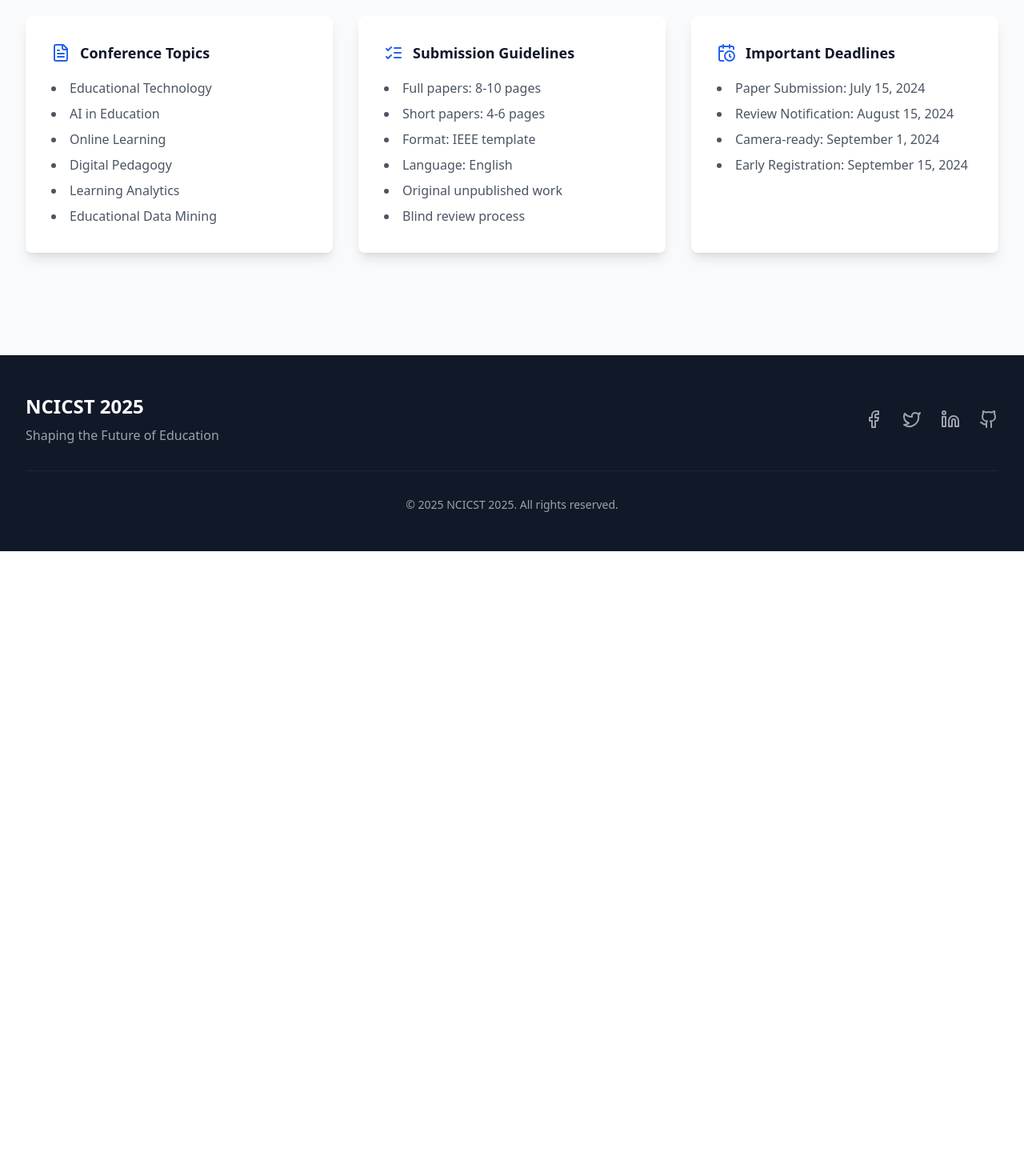
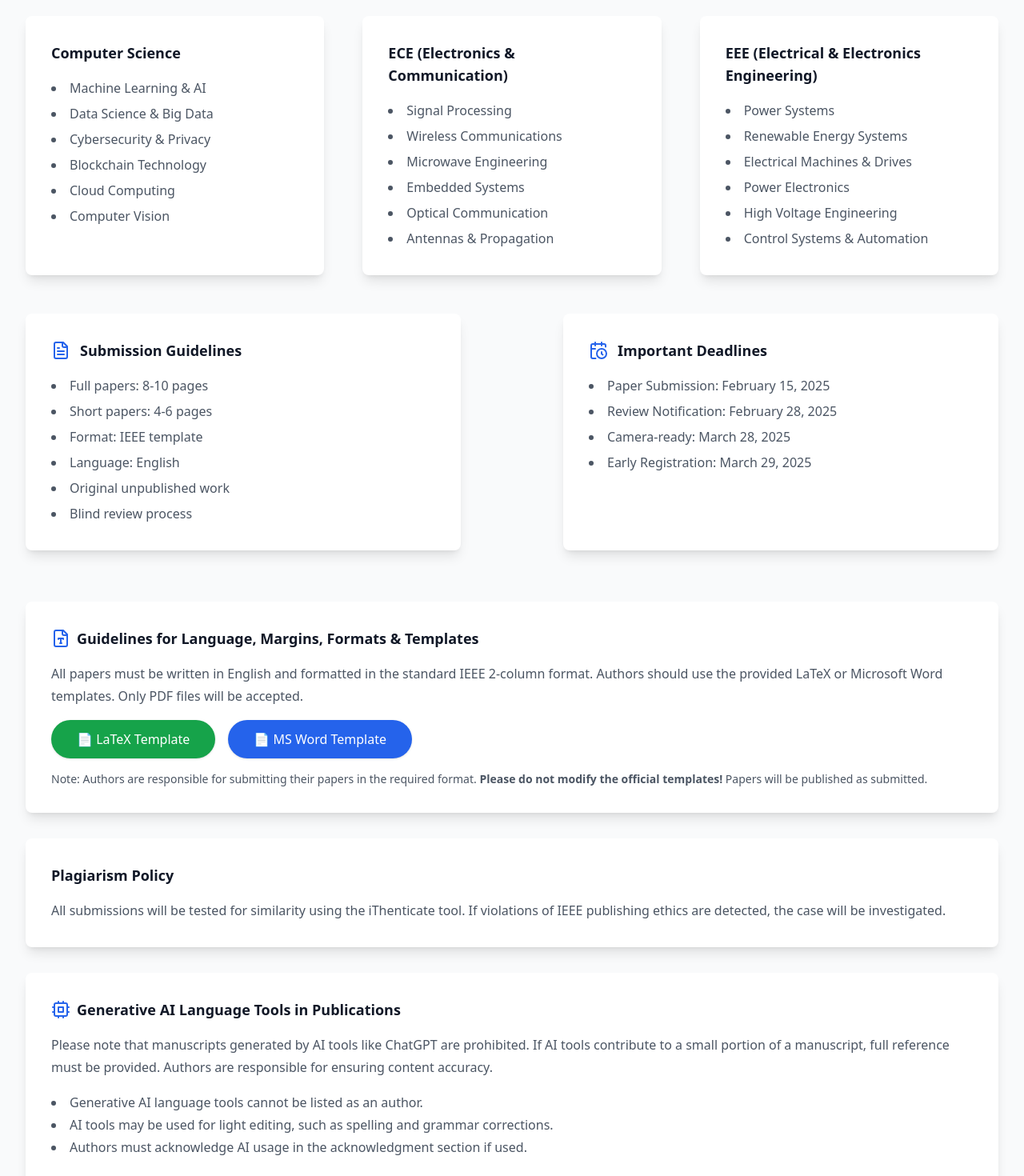
Before and after one commit to GVN101/conference-website, a React (Vite) app in the folder project/: page /call-for-paper in a window 1280 px wide. Shown: the part 440-1910 px from the top of the page at 80% size. Before the commit the page ends 1129 px from the top, so only its background shows below. Built offline with nearby package versions, Linux system fonts and the light colour scheme.

Commit message:
added several features and cards

```diff
--- a/project/src/pages/CallForPaper.tsx
+++ b/project/src/pages/CallForPaper.tsx
@@ -1,7 +1,15 @@
-import { CalendarClock, FileText, ListChecks } from 'lucide-react';
+
+import { CalendarClock, FileText,  FileType, Cpu } from 'lucide-react';
 import { motion } from 'framer-motion';
 
 export default function CallForPaper() {
+  const handleDownload = (fileName: string) => {
+    const link = document.createElement('a');
+    link.href = `/files/${fileName}`;
+    link.download = fileName;
+    link.click();
+  };
+
   return (
     <div className="bg-gray-50 py-24 sm:py-32">
       <div className="mx-auto max-w-7xl px-6 lg:px-8">
@@ -24,22 +32,64 @@ export default function CallForPaper() {
         </motion.div>
 
         <div className="mx-auto mt-16 max-w-2xl sm:mt-20 lg:mt-24 lg:max-w-none">
-          <dl className="grid max-w-xl grid-cols-1 gap-x-8 gap-y-16 lg:max-w-none lg:grid-cols-3">
+          {/* Grid Container with 2 rows, 3 columns in the first row */}
+          <div className="grid grid-cols-1 sm:grid-cols-2 lg:grid-cols-3 gap-12">
+            {/* Conference Topics Section (Top row - 3 columns) */}
+            {[
+              {
+                title: "Computer Science",
+                content: [
+                  "Machine Learning & AI",
+                  "Data Science & Big Data",
+                  "Cybersecurity & Privacy",
+                  "Blockchain Technology",
+                  "Cloud Computing",
+                  "Computer Vision"
+                ]
+              },
+              {
+                title: "ECE (Electronics & Communication)",
+                content: [
+                  "Signal Processing",
+                  "Wireless Communications",
+                  "Microwave Engineering",
+                  "Embedded Systems",
+                  "Optical Communication",
+                  "Antennas & Propagation"
+                ]
+              },
+              {
+                title: "EEE (Electrical & Electronics Engineering)",
+                content: [
+                  "Power Systems",
+                  "Renewable Energy Systems",
+                  "Electrical Machines & Drives",
+                  "Power Electronics",
+                  "High Voltage Engineering",
+                  "Control Systems & Automation"
+                ]
+              }
+            ].map((item, index) => (
+              <motion.div
+                key={item.title}
+                initial={{ opacity: 0, y: 30 }}
+                whileInView={{ opacity: 1, y: 0 }}
+                transition={{ duration: 0.8, delay: index * 0.2 }}
+                viewport={{ once: true }}
+                className="rounded-lg bg-white p-8 shadow-lg hover:shadow-xl transition-shadow duration-300"
+              >
+                <h3 className="text-lg font-semibold text-gray-900">{item.title}</h3>
+                <ul className="mt-4 list-disc list-inside text-base leading-7 text-gray-600">
+                  {item.content.map((point, i) => (
+                    <li key={i} className="mt-1">{point}</li>
+                  ))}
+                </ul>
+              </motion.div>
+            ))}
+            <div className="lg:col-span-3 grid grid-cols-1 sm:grid-cols-2 gap-32 mt-12 lg:mt-0">
               {[
                 {
                   icon: <FileText className="h-6 w-6 text-blue-600" />,
-                title: "Conference Topics",
-                content: [
-                  "Educational Technology",
-                  "AI in Education",
-                  "Online Learning",
-                  "Digital Pedagogy",
-                  "Learning Analytics",
-                  "Educational Data Mining"
-                ]
-              },
-              {
-                icon: <ListChecks className="h-6 w-6 text-blue-600" />,
                   title: "Submission Guidelines",
                   content: [
                     "Full papers: 8-10 pages",
@@ -54,10 +104,10 @@ export default function CallForPaper() {
                   icon: <CalendarClock className="h-6 w-6 text-blue-600" />,
                   title: "Important Deadlines",
                   content: [
-                  "Paper Submission: July 15, 2024",
-                  "Review Notification: August 15, 2024",
-                  "Camera-ready: September 1, 2024",
-                  "Early Registration: September 15, 2024"
+                    "Paper Submission: February 15, 2025",
+                    "Review Notification: February 28, 2025",
+                    "Camera-ready: March 28, 2025",
+                    "Early Registration: March 29, 2025"
                   ]
                 }
               ].map((item, index) => (
@@ -82,7 +132,76 @@ export default function CallForPaper() {
                   </dd>
                 </motion.div>
               ))}
-          </dl>
+            </div>
+          </div>
+          <motion.div
+            initial={{ opacity: 0, y: 30 }}
+            whileInView={{ opacity: 1, y: 0 }}
+            transition={{ duration: 0.8, delay: 0.6 }}
+            viewport={{ once: true }}
+            className="mt-16 rounded-lg bg-white p-8 shadow-lg hover:shadow-xl transition-shadow duration-300"
+          >
+            <h3 className="text-lg font-semibold text-gray-900 flex items-center gap-x-2">
+              <FileType className="h-6 w-6 text-blue-600" />
+              Guidelines for Language, Margins, Formats & Templates
+            </h3>
+            <p className="mt-4 text-base leading-7 text-gray-600">
+              All papers must be written in English and formatted in the standard IEEE 2-column format. Authors should use the provided LaTeX or Microsoft Word templates. Only PDF files will be accepted.
+            </p>
+            <div className="mt-4 flex gap-x-4">
+              <button
+                className="relative overflow-hidden h-12 px-8 rounded-full bg-green-600 text-white flex items-center justify-center cursor-pointer shadow hover:text-black hover:bg-green-700"
+                onClick={() => handleDownload('ieeeconf.zip')}
+              >
+                <span className="relative z-10">📄 LaTeX Template</span>
+                <span className="absolute top-0 left-0 w-full h-full bg-gradient-to-r from-purple-500 to-indigo-500 transform scale-x-0 origin-left transition-all duration-300 group-hover:scale-x-100"></span>
+              </button>
+              <button
+                className="relative overflow-hidden h-12 px-8 rounded-full bg-blue-600 text-white flex items-center justify-center cursor-pointer shadow hover:text-black hover:bg-blue-700"
+                onClick={() => handleDownload('Template-for-Preparation-of-Papers-for-IEEE-Sponsored-Conferences.docx')}
+              >
+                <span className="relative z-10">📄 MS Word Template</span>
+                <span className="absolute top-0 left-0 w-full h-full bg-gradient-to-r from-blue-500 to-cyan-500 transform scale-x-0 origin-left transition-all duration-300 group-hover:scale-x-100"></span>
+              </button>
+            </div>
+            <p className="mt-4 text-sm text-gray-600">
+              Note: Authors are responsible for submitting their papers in the required format. <strong>Please do not modify the official templates!</strong> Papers will be published as submitted.
+            </p>
+          </motion.div>
+
+          <motion.div
+            initial={{ opacity: 0, y: 30 }}
+            whileInView={{ opacity: 1, y: 0 }}
+            transition={{ duration: 0.8, delay: 0.8 }}
+            viewport={{ once: true }}
+            className="mt-8 rounded-lg bg-white p-8 shadow-lg hover:shadow-xl transition-shadow duration-300"
+          >
+            <h3 className="text-lg font-semibold text-gray-900">Plagiarism Policy</h3>
+            <p className="mt-4 text-base leading-7 text-gray-600">
+              All submissions will be tested for similarity using the iThenticate tool. If violations of IEEE publishing ethics are detected, the case will be investigated.
+            </p>
+          </motion.div>
+
+          <motion.div
+            initial={{ opacity: 0, y: 30 }}
+            whileInView={{ opacity: 1, y: 0 }}
+            transition={{ duration: 0.8, delay: 1.0 }}
+            viewport={{ once: true }}
+            className="mt-8 rounded-lg bg-white p-8 shadow-lg hover:shadow-xl transition-shadow duration-300"
+          >
+            <h3 className="text-lg font-semibold text-gray-900 flex items-center gap-x-2">
+              <Cpu className="h-6 w-6 text-blue-600" />
+              Generative AI Language Tools in Publications
+            </h3>
+            <p className="mt-4 text-base leading-7 text-gray-600">
+              Please note that manuscripts generated by AI tools like ChatGPT are prohibited. If AI tools contribute to a small portion of a manuscript, full reference must be provided. Authors are responsible for ensuring content accuracy.
+            </p>
+            <ul className="mt-4 list-disc list-inside text-base leading-7 text-gray-600">
+              <li>Generative AI language tools cannot be listed as an author.</li>
+              <li>AI tools may be used for light editing, such as spelling and grammar corrections.</li>
+              <li>Authors must acknowledge AI usage in the acknowledgment section if used.</li>
+            </ul>
+          </motion.div>
         </div>
       </div>
     </div>
--- a/project/src/pages/Committee.tsx
+++ b/project/src/pages/Committee.tsx
@@ -67,6 +67,43 @@ import { useState, useEffect } from 'react';
 const committees = {
   organizing: [
     {
+      name: 'Dr. Hari. V S',
+      role: 'Conference Chair',
+      affiliation: 'College of Engineering Chengannur',
+    },
+    {
+      name: 'Dr. Shyama Das',
+      role: 'Program Chair',
+      affiliation: 'College of Engineering Chengannur',
+    },
+    {
+      name: 'Smt. Syeatha Merlin Thampy',
+      role: 'Program Chair',
+      affiliation: 'College of Engineering Chengannur',
+    },
+    {
+      name: 'Smt. Sreelekshmi K R',
+      role: 'Program Chair',
+      affiliation: 'College of Engineering Chengannur',
+    },
+    {
+      name: 'Smt. Leya G',
+      role: 'Program Chair',
+      affiliation: 'College of Engineering Chengannur',
+    }
+  ],
+  conference_coordinator: [
+    {
+      name: 'Dr. Manju S Nair',
+      role: 'Conference Coordinator',
+      affiliation: 'College of Engineering Chengannur',
+    },
+    {
+      name: 'Sri. Gopakumar G',
+      role: 'Conference Coordinator',
+      affiliation: 'College of Engineering Chengannur',
+    },
+    {
       name: 'Dr. Sabeena K',
       role: 'Conference Chair',
       affiliation: 'College of Engineering Chengannur',
--- a/project/src/pages/Contact.tsx
+++ b/project/src/pages/Contact.tsx
@@ -184,7 +184,7 @@ export default function Contact() {
                     />
                   </dt>
                   <dd className="text-sm leading-6 text-gray-600">
-                    College of Engineering Chengannu
+                    College of Engineering Chengannur
                     <br />
                     Chengannur P.O
                     <br />
--- a/project/src/pages/ImportantDates.tsx
+++ b/project/src/pages/ImportantDates.tsx
@@ -3,30 +3,40 @@ import { motion } from 'framer-motion';
 
 const dates = [
   {
-    date: 'July 15, 2024',
+    date: 'February 15, 2025',
     event: 'Paper Submission Deadline',
     description: 'Last day to submit your research papers',
   },
   {
-    date: 'August 15, 2024',
-    event: 'Review Notification',
+    date: 'February 28, 2025',
+    event: 'Notification of acceptance of paper',
     description: 'Authors will be notified of the review results',
   },
   {
-    date: 'September 1, 2024',
-    event: 'Camera-ready Submission',
-    description: 'Deadline for final paper submission',
+    date: 'March 28, 2025',
+    event: 'Conference Day 1',
+    description: 'Day 1 of the conference',
   },
   {
-    date: 'September 15, 2024',
-    event: 'Early Registration Deadline',
-    description: 'Last day for early bird registration',
-  },
-  {
-    date: 'October 15-17, 2024',
-    event: 'Conference Dates',
-    description: 'Main conference days',
-  },
+    date: 'March 29, 2025',
+    event: 'Conference Day 2',
+    description: 'Day 2 of the conference',
+  }
+  // {
+  //   date: 'September 1, 2024',
+  //   event: 'Camera-ready Submission',
+  //   description: 'Deadline for final paper submission',
+  // },
+  // {
+  //   date: 'September 15, 2024',
+  //   event: 'Early Registration Deadline',
+  //   description: 'Last day for early bird registration',
+  // },
+  // {
+  //   date: 'October 15-17, 2024',
+  //   event: 'Conference Dates',
+  //   description: 'Main conference days',
+  // },
 ];
 
 export default function ImportantDates() {
```
Also changed, not shown: 2 other files (tests, documents, lock files or other folders). Lines whose indentation alone changed are shown as unchanged.
